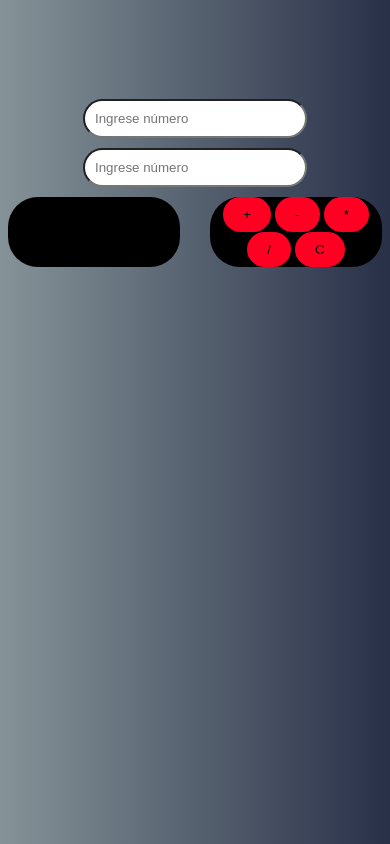
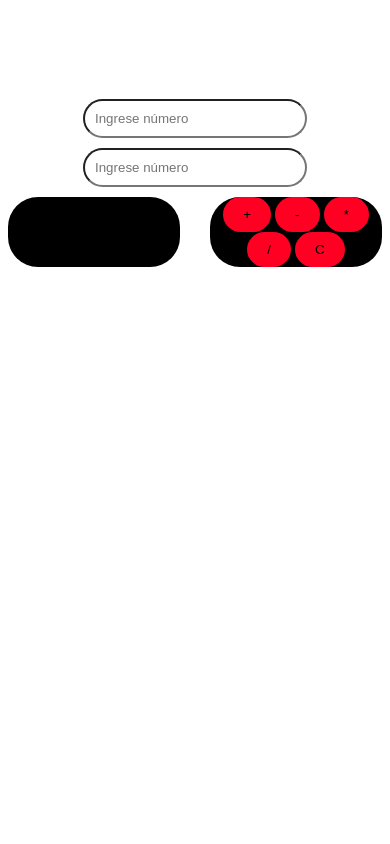
Before and after one commit to sergio333999/calculadora, a plain HTML site: page index.html in a window 390 px wide. Drawn offline with Linux system fonts and the light colour scheme.

Commit message:
ajustes scream

```diff
--- a/style.css
+++ b/style.css
@@ -1,9 +1,13 @@
-body{
-  background: #283048;  /* fallback for old browsers */
-  background: -webkit-linear-gradient(to right, #859398, #283048);  /* Chrome 10-25, Safari 5.1-6 */
-  background: linear-gradient(to right, #859398, #283048); /* W3C, IE 10+/ Edge, Firefox 16+, Chrome 26+, Opera 12+, Safari 7+ */
+@media sccream and (max-width:569px) {
+  body{
+    background: #283048;  /* fallback for old browsers */
+    background: -webkit-linear-gradient(to right, #859398, #283048);  /* Chrome 10-25, Safari 5.1-6 */
+    background: linear-gradient(to right, #859398, #283048); /* W3C, IE 10+/ Edge, Firefox 16+, Chrome 26+, Opera 12+, Safari 7+ */
+
+  }
 
 }
+
 @media sccream and (min-width:570ppx) {
   body {
     background-color: #5c5050;
```
